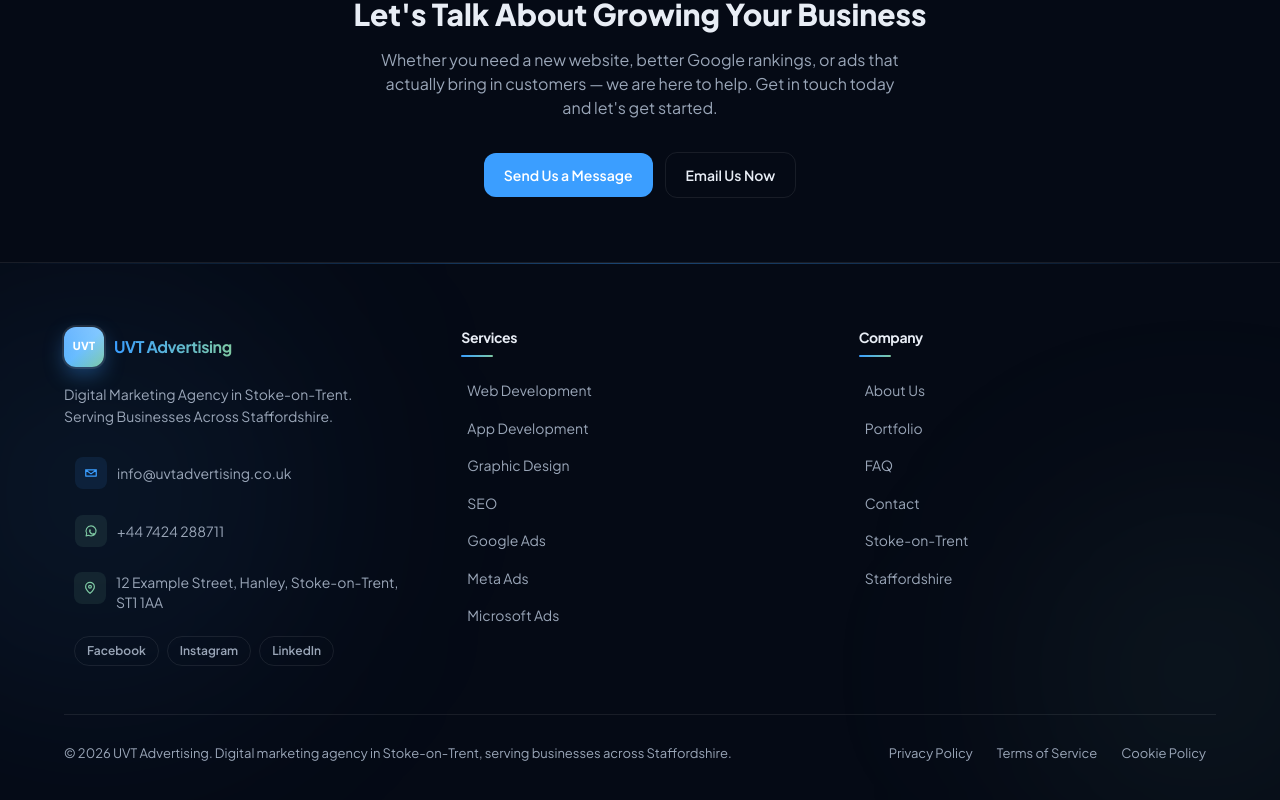
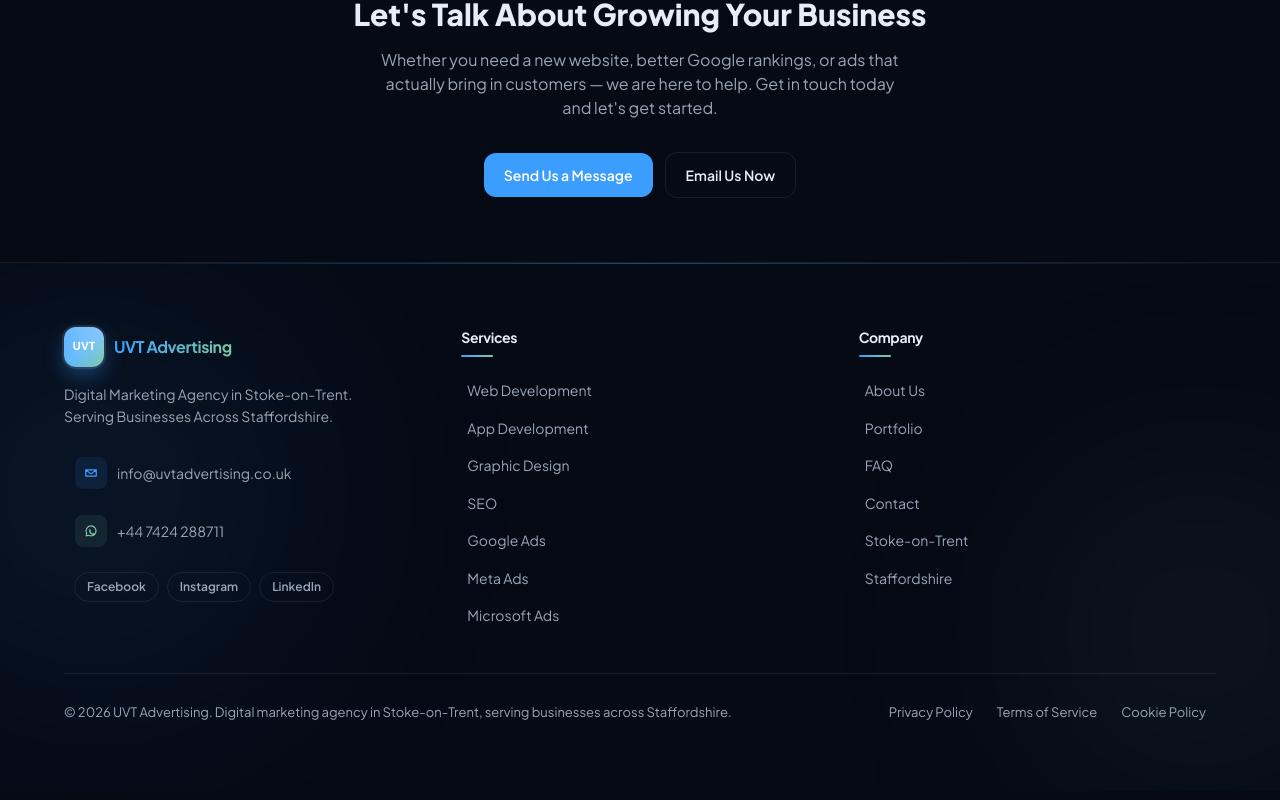
Before and after one commit to uvtadvertising/utv, a Next.js app: page /contact in a window 1280 px wide. Shown: the part 1990-2790 px from the top of the page. Built offline with nearby package versions, Linux system fonts and the light colour scheme.

Commit message:
footer updated

```diff
--- a/components/layout/footer.tsx
+++ b/components/layout/footer.tsx
@@ -134,12 +134,7 @@
                 </span>
                 {footerBrand.whatsapp}
               </a>
-              <p className="flex items-start gap-2.5 rounded-xl px-2.5 py-2 text-sm text-muted">
-                <span className="flex size-8 shrink-0 items-center justify-center rounded-lg bg-accent-end/10 text-accent-end">
-                  <PinIcon className="size-3.5" />
-                </span>
-                {footerBrand.address}
-              </p>
+
             </div>
 
             <div className="mt-4 flex flex-wrap gap-2 px-2.5">
--- a/content/agency.ts
+++ b/content/agency.ts
@@ -4,7 +4,7 @@
   location: "Stoke-on-Trent, Staffordshire",
   address: "12 Example Street, Hanley, Stoke-on-Trent, ST1 1AA",
   whatsapp: "+44 7424 288711",
-  whatsappHref: "https://wa.me/447700900123",
+  whatsappHref: "https://wa.me/447424288711",
   hours: "Monday to Friday, 9am – 6pm",
   tagline: "Digital Marketing Agency in Stoke-on-Trent",
   serving: "Serving Businesses Across Staffordshire",
```
